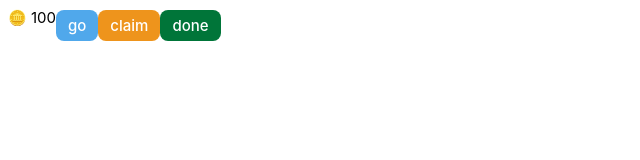
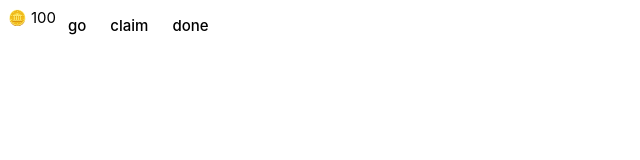
Before and after one commit to denis15yo/denis15yo.github.io, a plain HTML site: page index.html in a window 1280 px wide. Shown: the whole page, without its empty margins (0-640 px from the left). Drawn offline with Linux system fonts and the light colour scheme.

Commit message:
updated button color

```diff
--- a/css/styles.css
+++ b/css/styles.css
@@ -31,22 +31,14 @@ html, body {
 }
 
 .task__button {
-  background-color: #50a8eb;
+  background-color: var(--tg-theme-button-color);
   border-radius: 8px;
   box-sizing: border-box;
-  color: white;
+  color: var(--tg-theme-button-text-color);
   font-size: 15px;
   max-width: 100%;
   padding: 6px 12px;
   white-space: nowrap;
-}
-
-.task__button_claim {
-  background-color: #ee941c;
-}
-
-.task__button_done {
-  background-color: #007539;
 }
 
 .placeholder {
```
